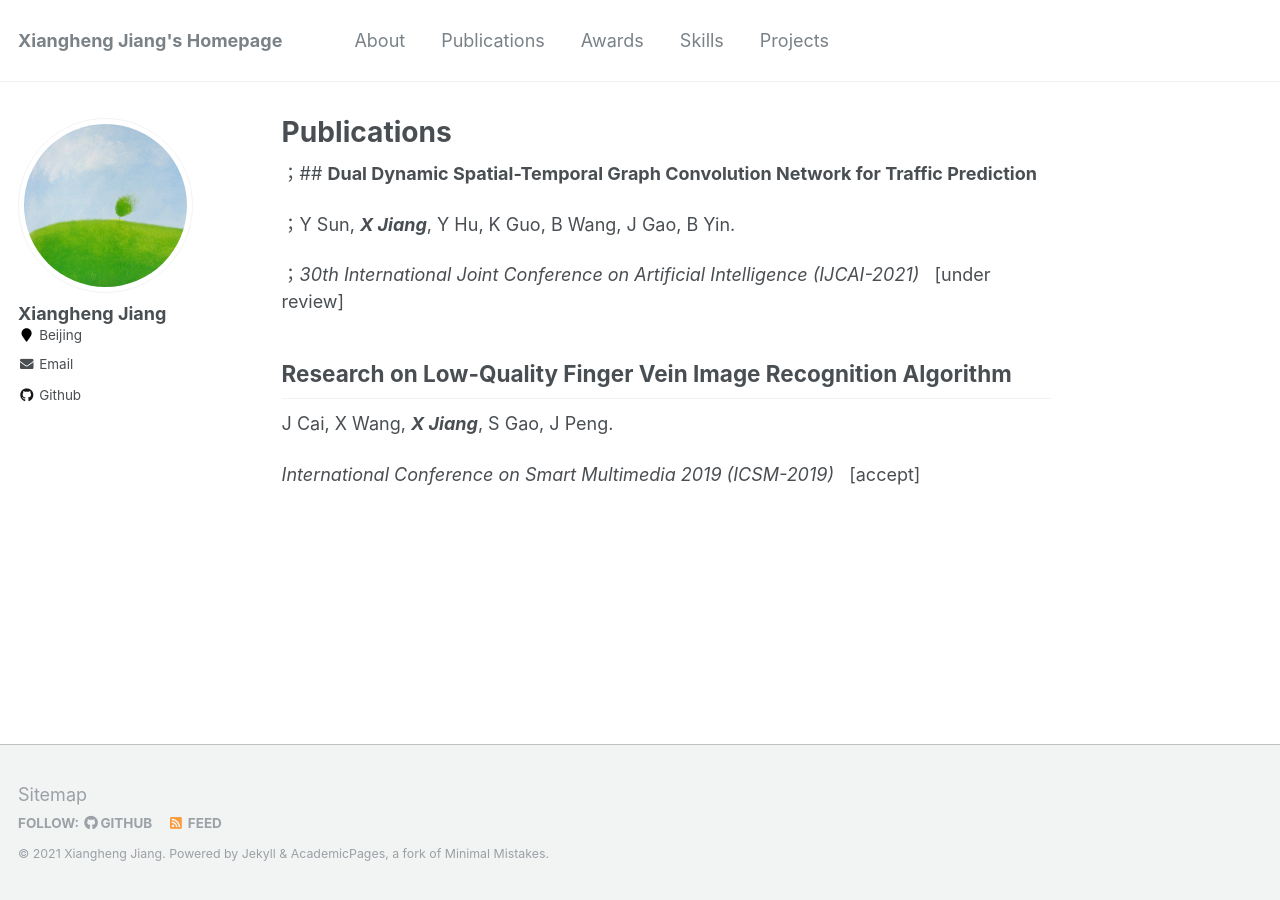
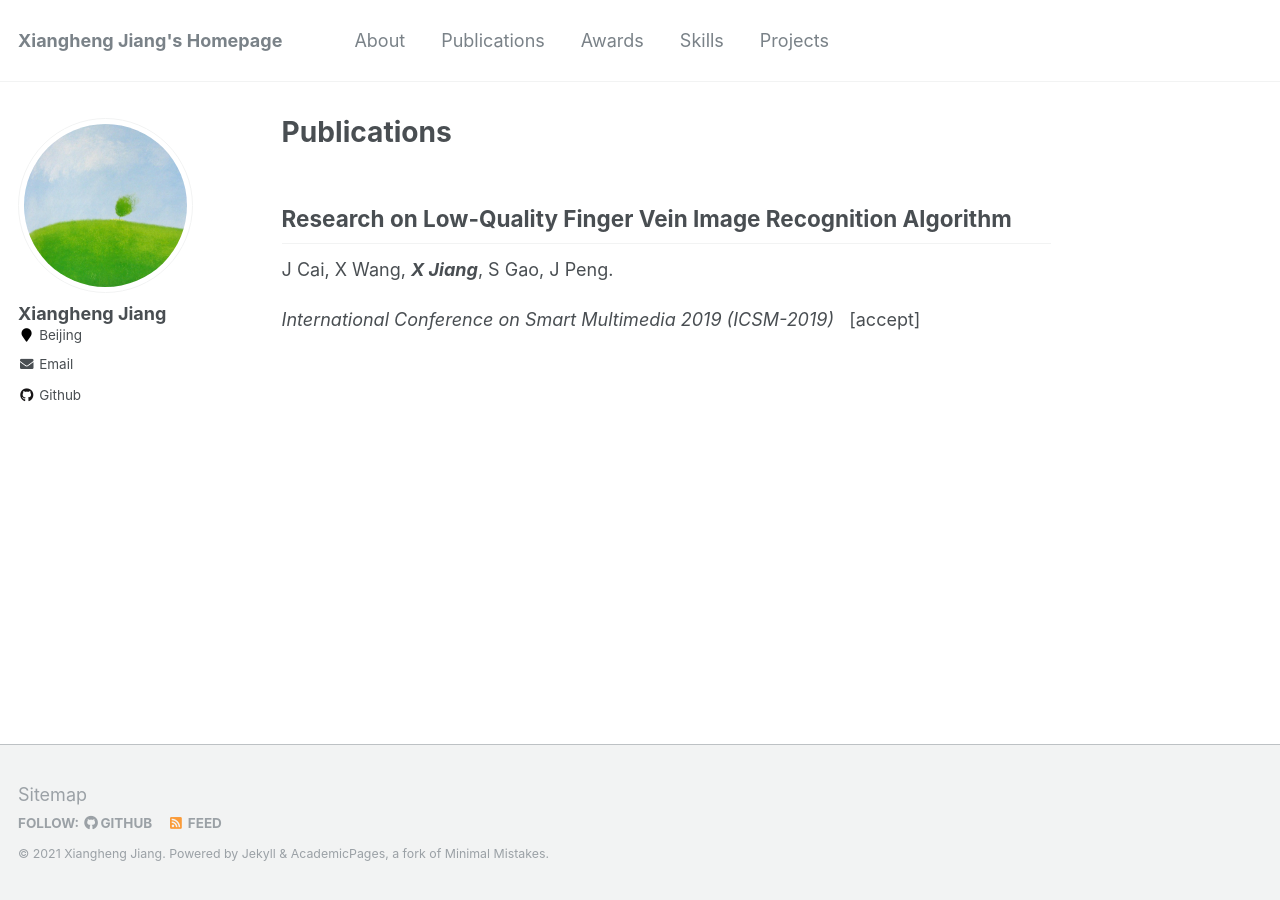
Before and after one commit to j1o2h3n/j1o2h3n.github.io, a Jekyll site: the page built from _pages/publications.md, in a window 1280 px wide. Built offline with Jekyll 4.4.1, drawn with Linux system fonts in a browser that asks for light colours.

Commit message:
Update publications.md

```diff
--- a/_pages/publications.md
+++ b/_pages/publications.md
@@ -4,11 +4,11 @@ permalink: /publications/
 author_profile: true
 ---
 
-；## **Dual Dynamic Spatial-Temporal Graph Convolution Network for Traffic Prediction**
+[^_^]:## **Dual Dynamic Spatial-Temporal Graph Convolution Network for Traffic Prediction**
 
-；Y Sun, _**X Jiang**_, Y Hu, K Guo, B Wang, J Gao, B Yin.
+[^_^]:Y Sun, _**X Jiang**_, Y Hu, K Guo, B Wang, J Gao, B Yin.
 
-；_30th International Joint Conference on Artificial Intelligence  (IJCAI-2021)_ &nbsp; \[under review]
+[^_^]:_30th International Joint Conference on Artificial Intelligence  (IJCAI-2021)_ &nbsp; \[under review]
 
 
 ## **Research on Low-Quality Finger Vein Image Recognition Algorithm**
```
